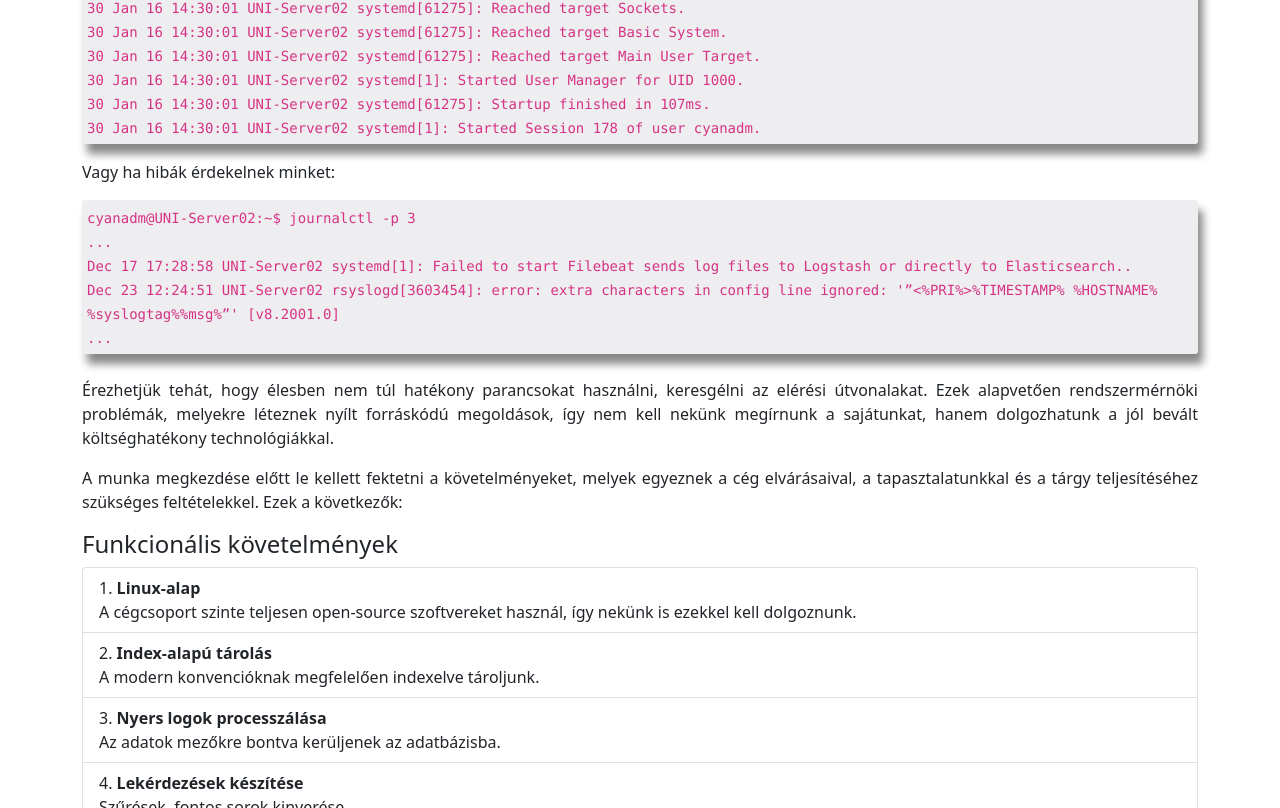
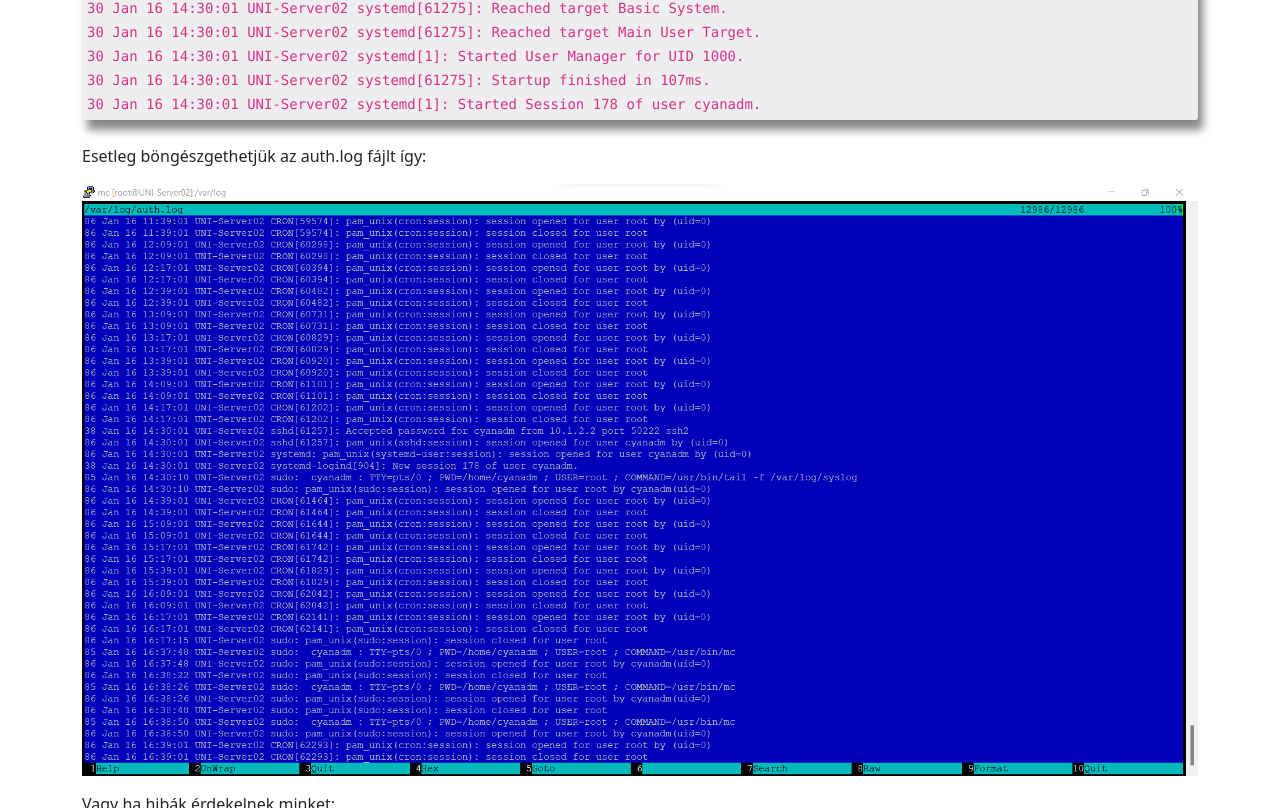
Before and after one commit to Uni-Sopron/temalabor-o21-I-NEW-Centralized-log-server, a React (Create React App) app in the folder logserverdoc/: page /problem in a window 1280 px wide. Shown: the part 532-1340 px from the top of the page. Built offline with nearby package versions, Linux system fonts and the light colour scheme.

Commit message:
problem img added

```diff
--- a/logserverdoc/src/pages/Problem.js
+++ b/logserverdoc/src/pages/Problem.js
@@ -1,6 +1,6 @@
 import React from 'react'
 import { Container, Badge, ListGroup, ListGroupItem } from 'react-bootstrap';
-
+import kep from "../images/mclog.png"
 const Problem = () => {
     return (
         <Container className='mt-5'>
@@ -9,7 +9,7 @@ const Problem = () => {
             </h2>
             <p className='mt-2'>
                 A <b>cyan Security Group</b> azt szeretné, hogy a hálózat sokféle eszközének rendszernaplóit, valamint az egyedi és nem egyedi szoftveres megoldásokat
-                monitorozni (<b>akár valós időben, indexelve!</b>) tudjuk a magas rendelkezésre állás és gyors hibakezelések érdekében. Ehhez nem elég egy SSH kapcsolattal megkeresni az adott szolgáltatás elérési útját és hosszasan böngészni a naplókat.
+                monitorozni (<b>akár valós időben, indexelve!</b>) tudjuk a magas rendelkezésre állás és gyors hibakezelések érdekében. Ehhez nem elég hosszasan böngészni a naplókat lokálisan.
                 Erre nincsen idő egy vállalati környezetben.
                 Sokszor a naplósorokat nem is lehet értelmezni (pl. többsoros, bonyolult), ezeket érdemes lenne úgy processzálni, hogy használhatóak legyenek.
                 Egyszerre nézegetni a fájlokat is igen megterhelő lenne, hiszen előfordulhat, hogy több számunkra érdekes forrás is van, mint 4-5 darab, így kényelmesebb lenne egy GUI használata.
@@ -31,6 +31,8 @@ const Problem = () => {
                 30 Jan 16 14:30:01 UNI-Server02 systemd[1]: Started Session 178 of user cyanadm.</code><br></br>
 
            </div>
+           <p className='mt-4'>Esetleg böngészgethetjük az auth.log fájlt így:</p>
+           <img src={kep} width="100%" alt=''></img>
            <p className='mt-3'> Vagy ha hibák érdekelnek minket:</p>
            <div style={{background: "#0021", borderRadius: "3px", padding: "5px", boxShadow: "5px 10px 8px #888888"}}>
            <code>
```
Also changed, not shown: logserverdoc/src/images/mclog.png (added).
